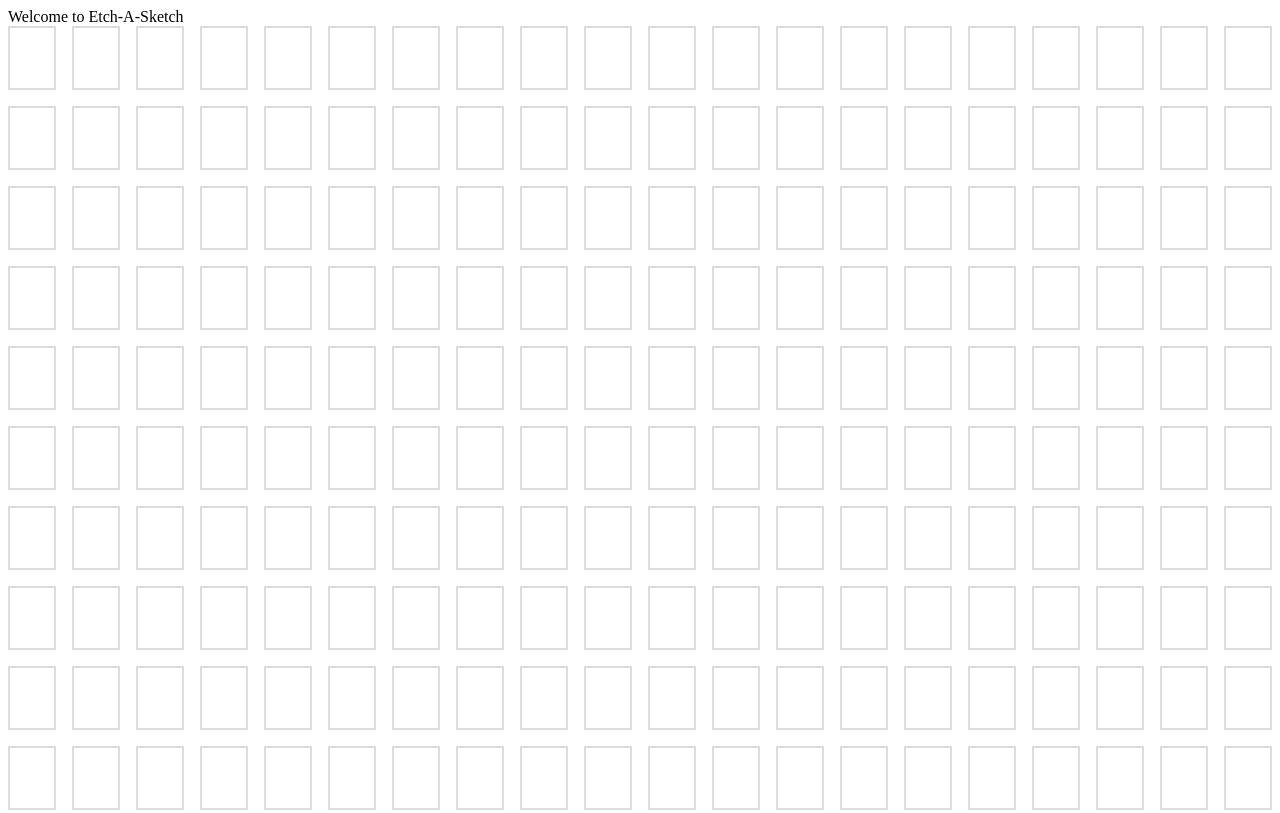
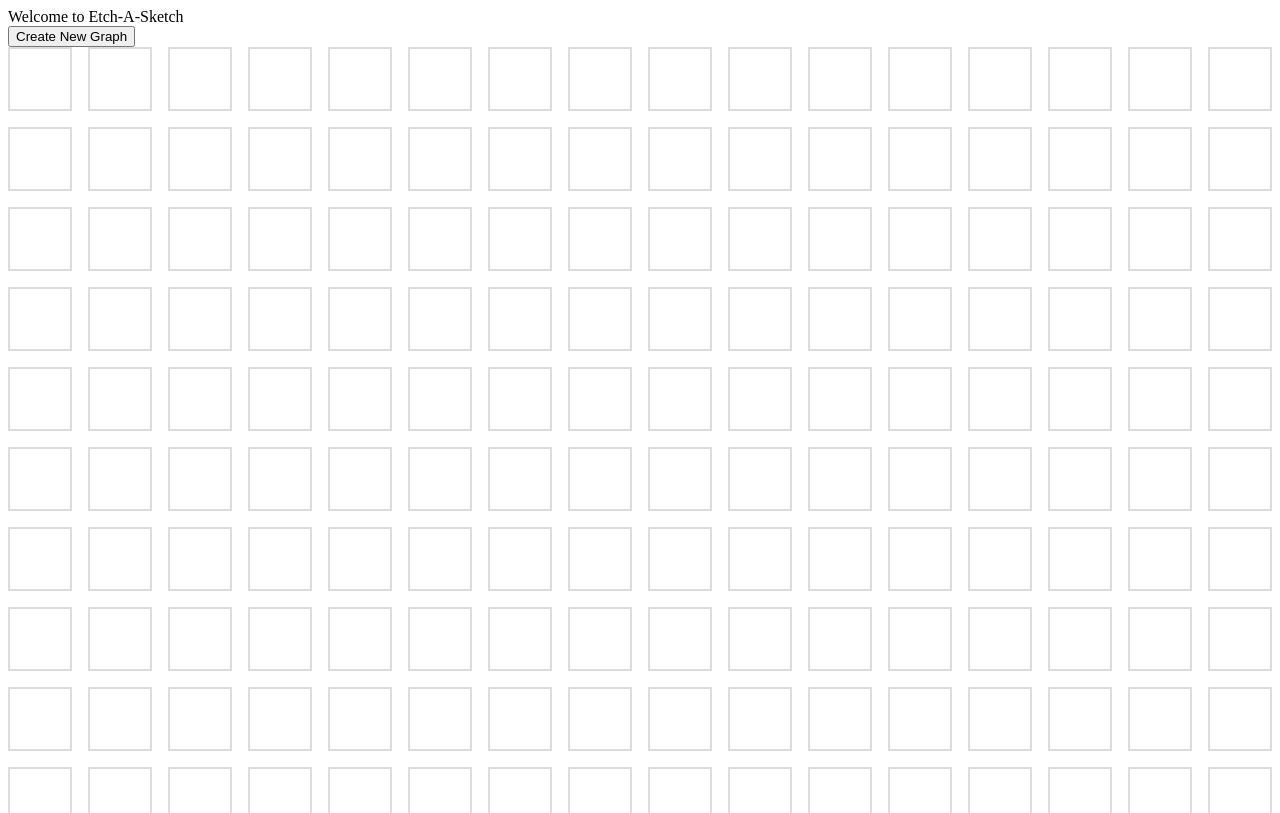
Before and after one commit to cheeseman04/EtchASketch, a plain HTML site: page index.html in a window 1280 px wide. Shown: the top 813 px of the page. Drawn offline with Linux system fonts and the light colour scheme.

Commit message:
Add button/click event to change grid size Took a while to get there, but ultimately discovered a simple solution. Keep initial function that creates default 16X16 grid. Define a variable that queries the class of .button. Add a click listener to the variable that queries the button. Add a new function that runs whenever the button is clicked. This function defines BOTH rows and columns from a prompt where a number is entered. Understanding that rows and cols could equal the same value (rows = cols = value) was a big key.

```diff
--- a/Etch.js
+++ b/Etch.js
@@ -1,4 +1,7 @@
 const container = document.getElementById("container");
+const userChoice = document.querySelector(".button")
+
+
 
 function makeRows(rows, cols) {
   container.style.setProperty('--grid-rows', rows);
@@ -9,7 +12,14 @@ function makeRows(rows, cols) {
   };
 };
 
-makeRows(20, 20);
+makeRows (16, 16)
+
+function createGrid () {
+  let rows = cols = prompt('Please enter a number' + '')
+  makeRows (rows, cols)
+}
+
+userChoice.addEventListener('click', createGrid)
 
 const singleGrid = document.querySelectorAll(".grid-item");
 Array.from(singleGrid).forEach((singleGrid) => {
--- a/index.html
+++ b/index.html
@@ -9,8 +9,12 @@
 </head>
 <body>
     <div class="header">Welcome to Etch-A-Sketch</div>
+    <div class="button">
+        <button id="newgraph">Create New Graph</button>
+    </div>
 
     <div id="container"></div>
+
 
     <script src="Etch.js"></script>
 
--- a/styles.css
+++ b/styles.css
@@ -16,7 +16,7 @@
     width: auto;
     border: 2px solid #ddd;
     text-align: center;
-    transition: all 2s ease;
+    transition: all .5s ease;
   }
 
   .playing {
```
